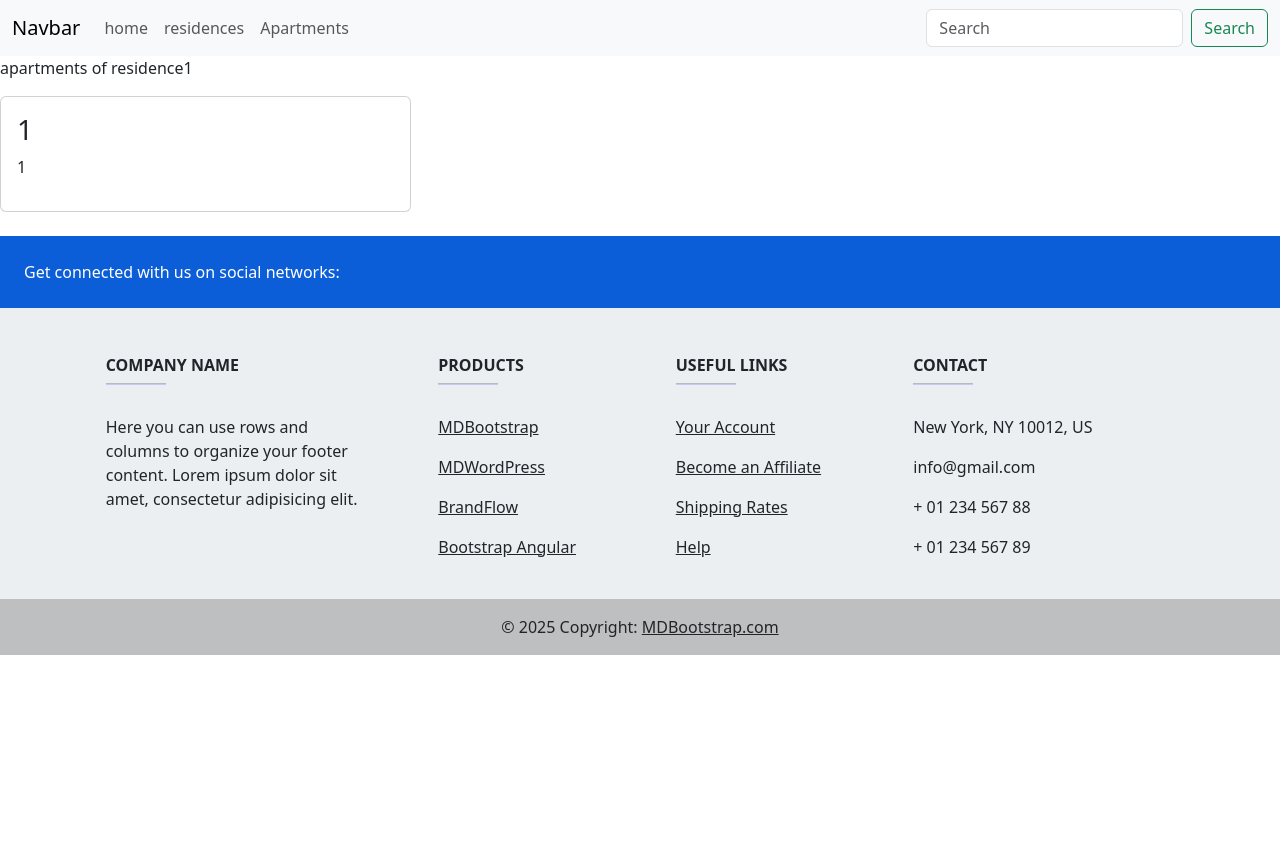
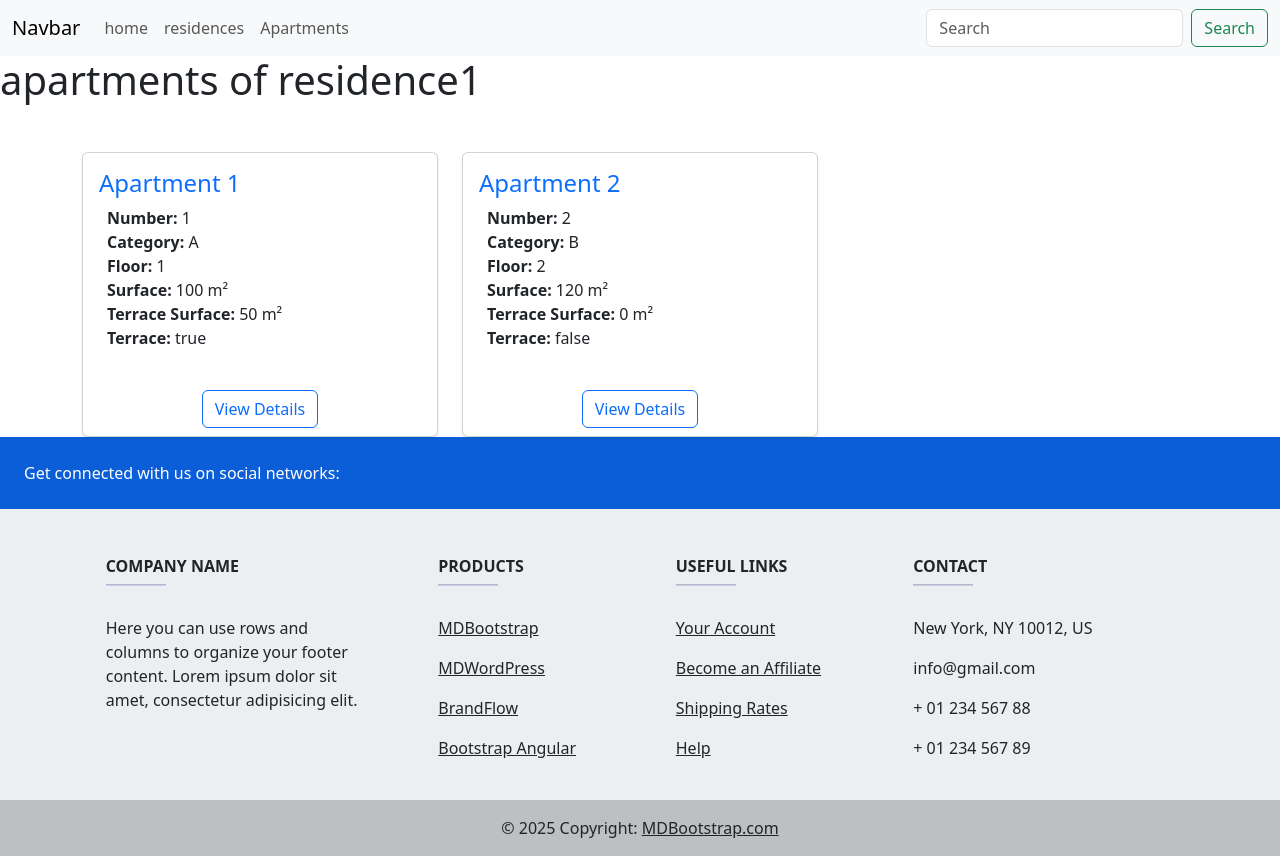
Before and after one commit to Harounjlassi/HarounJlassi_workshop_Angular_4Arctic2, an Angular app: page /apartments-by-residence/1 in a window 1280 px wide. Before the commit the page ends 800 px from the top, so only its background shows below. Built offline with nearby package versions, Linux system fonts and the light colour scheme.

Commit message:
add: end of routing workshop

```diff
--- a/src/app/Apartments/apartments-by-residence/apartments-by-residence.component.html
+++ b/src/app/Apartments/apartments-by-residence/apartments-by-residence.component.html
@@ -1,14 +1,43 @@
-<p>apartments of residence{{id}} </p>
+<h1>apartments of residence{{id}} </h1>
 
-<div class="row">
-    <div *ngFor="let apartment of apps; let i = index" class="col-md-4 mb-4">
-      <div class="card">
-        <div class="card-body">
-          <h3 class="card-title">{{  apartment.apartNum }}</h3>
-          <p>{{ apartment.apartNum }}</p>
-
-
-
+<div class="container mt-5">
+    <div class="row gy-4">
+      <div *ngFor="let apartment of apps" class="col-md-4">
+        <div class="card shadow-sm h-100">
+          <div class="card-body">
+            <h4 class="card-title text-primary">
+              Apartment {{ apartment.apartNum }}
+            </h4>
+            <ul class="list-unstyled">
+              <li>
+                <i class="bi bi-house-fill me-2 text-success"></i>
+                <strong>Number:</strong> {{ apartment.apartNum }}
+              </li>
+              <li>
+                <i class="bi bi-tag-fill me-2 text-info"></i>
+                <strong>Category:</strong> {{ apartment.category }}
+              </li>
+              <li>
+                <i class="bi bi-building me-2 text-warning"></i>
+                <strong>Floor:</strong> {{ apartment.floorNum }}
+              </li>
+              <li>
+                <i class="bi bi-arrows-fullscreen me-2 text-danger"></i>
+                <strong>Surface:</strong> {{ apartment.surface }} m²
+              </li>
+              <li>
+                <i class="bi bi-tree me-2 text-success"></i>
+                <strong>Terrace Surface:</strong> {{ apartment.surfaceterrace }} m²
+              </li>
+              <li>
+                <i class="bi bi-sun-fill me-2 text-primary"></i>
+                <strong>Terrace:</strong> {{ apartment.terrace }}
+              </li>
+            </ul>
+          </div>
+          <div class="card-footer bg-transparent border-0 text-center">
+            <button class="btn btn-outline-primary">View Details</button>
+          </div>
         </div>
       </div>
     </div>
--- a/src/app/Apartments/apartments-by-residence/apartments-by-residence.component.ts
+++ b/src/app/Apartments/apartments-by-residence/apartments-by-residence.component.ts
@@ -23,7 +23,7 @@ export class ApartmentsByResidenceComponent {
       terrace: false,
       surfaceterrace: 0,
       category: 'B',
-      ResidenceId: 2,
+      ResidenceId: 1,
     },
     { apartNum :3,
       floorNum: 3,
--- a/src/app/Apartments/apartments/apartments.component.html
+++ b/src/app/Apartments/apartments/apartments.component.html
@@ -1,14 +1,47 @@
-<p>apartments works!</p>
 
-<div class="row">
-    <div *ngFor="let apartment of listApartments; let i = index" class="col-md-4 mb-4">
-      <div class="card">
-        <div class="card-body">
-          <h3 class="card-title">{{ apartment.apartNum }}</h3>
-          <p>{{ apartment.apartNum }}</p>
+<div class="d-grid gap-2">
+    <button class="btn btn-outline-success" type="button">Add new Apartment </button>
 
+  </div>
 
-
+  <div class="container mt-5">
+    <div class="row gy-4">
+      <div *ngFor="let apartment of listApartments" class="col-md-4">
+        <div class="card shadow-sm h-100">
+          <div class="card-body">
+            <h4 class="card-title text-primary">
+              Apartment {{ apartment.apartNum }}
+            </h4>
+            <ul class="list-unstyled">
+              <li>
+                <i class="bi bi-house-fill me-2 text-success"></i>
+                <strong>Number:</strong> {{ apartment.apartNum }}
+              </li>
+              <li>
+                <i class="bi bi-tag-fill me-2 text-info"></i>
+                <strong>Category:</strong> {{ apartment.category }}
+              </li>
+              <li>
+                <i class="bi bi-building me-2 text-warning"></i>
+                <strong>Floor:</strong> {{ apartment.floorNum }}
+              </li>
+              <li>
+                <i class="bi bi-arrows-fullscreen me-2 text-danger"></i>
+                <strong>Surface:</strong> {{ apartment.surface }} m²
+              </li>
+              <li>
+                <i class="bi bi-tree me-2 text-success"></i>
+                <strong>Terrace Surface:</strong> {{ apartment.surfaceterrace }} m²
+              </li>
+              <li>
+                <i class="bi bi-sun-fill me-2 text-primary"></i>
+                <strong>Terrace:</strong> {{ apartment.terrace }}
+              </li>
+            </ul>
+          </div>
+          <div class="card-footer bg-transparent border-0 text-center">
+            <button class="btn btn-outline-primary">View Details</button>
+          </div>
         </div>
       </div>
     </div>
```
